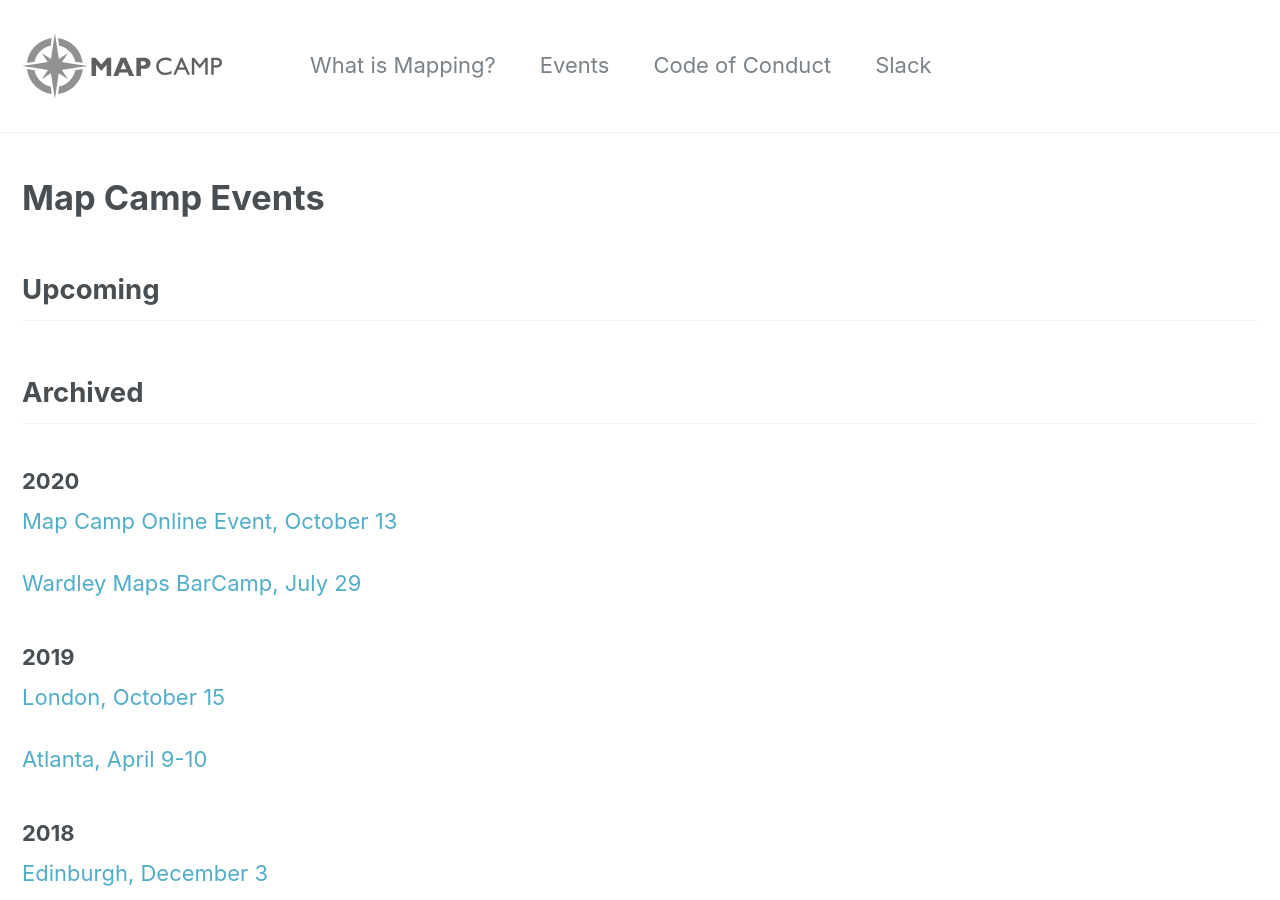
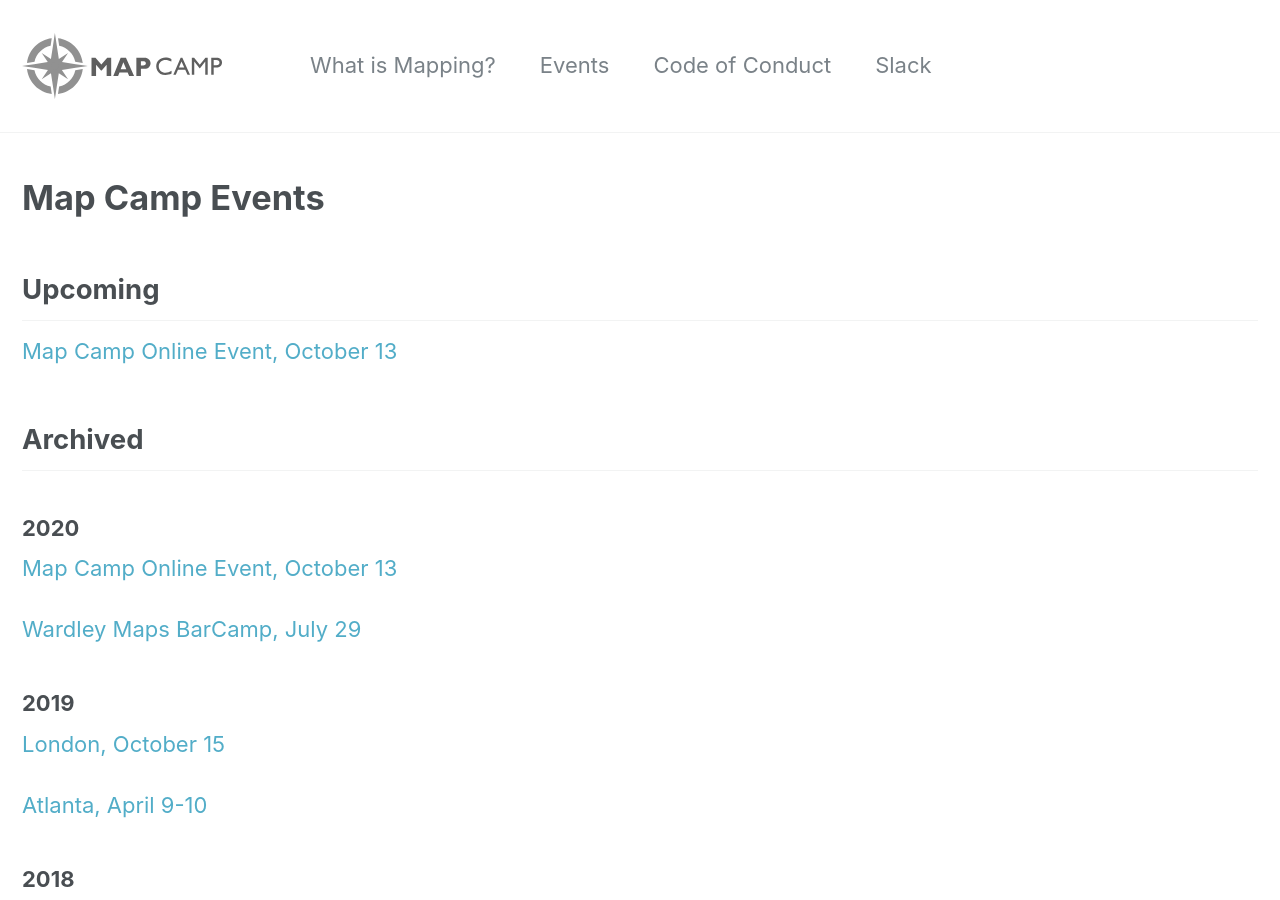
Before and after one commit to mapcampcommittee/mapcampcommittee.github.io, a Jekyll site: the page built from _pages/events.html, in a window 1280 px wide and 900 px high. Built offline with Jekyll 4.4.1, drawn with Linux system fonts in a browser that asks for light colours.

Commit message:
update index with 2021 event

```diff
--- a/_pages/events.html
+++ b/_pages/events.html
@@ -10,6 +10,7 @@ classes:
 <h1>Map Camp Events</h1>
 
 <h2>Upcoming</h2>
+<p><a href="https://www.mapcamp.co.uk/">Map Camp Online Event, October 13</a></p>
 
 <h2>Archived</h2>
 
```
